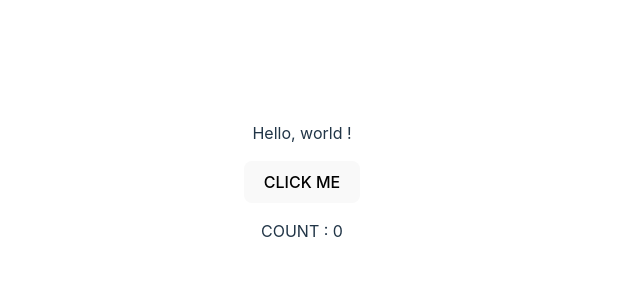
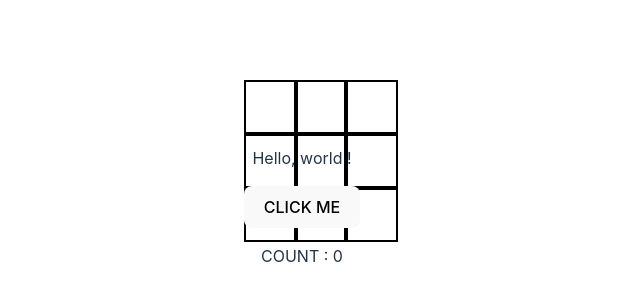
Before and after one commit to jabrij93/ticktacktoe, a React (Vite) app: page / in a window 1280 px wide. Shown: the part 218-518 px from the top of the page, without its empty margins (338-978 px from the left). Built offline with nearby package versions, Linux system fonts and the light colour scheme.

Commit message:
working again

```diff
--- a/src/App.jsx
+++ b/src/App.jsx
@@ -2,6 +2,32 @@ import { useState } from 'react'
 import reactLogo from './assets/react.svg'
 import viteLogo from '/vite.svg'
 import './App.css'
+
+function Squares() {
+  let squares = []
+
+  for (let i=0; i<9; i++) {
+    squares.push(
+      <div style={{
+        height:'50px',
+        width:'50px',
+        style:'inline-block',
+        border:'solid black 2px',
+      }}/>
+    )
+  }
+
+  return (
+    <div
+      style={{
+        height: '50px',
+        width: '50px',
+        display: 'grid',
+        gridTemplateColumns: 'repeat(3, 50px)'
+      }}
+    > {squares}</div>
+  )
+}
 
 function App() {
   const [count, setCount] = useState(0)
@@ -9,7 +35,7 @@ function App() {
 
   return (
     <div>
-
+      <Squares />
 
       <p> Hello, world !</p>
 
```
